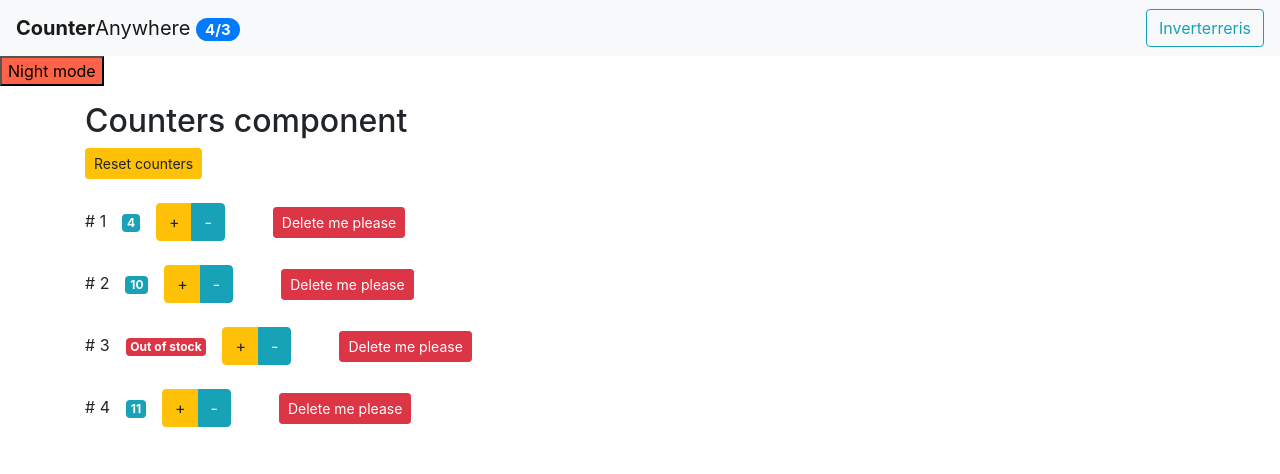
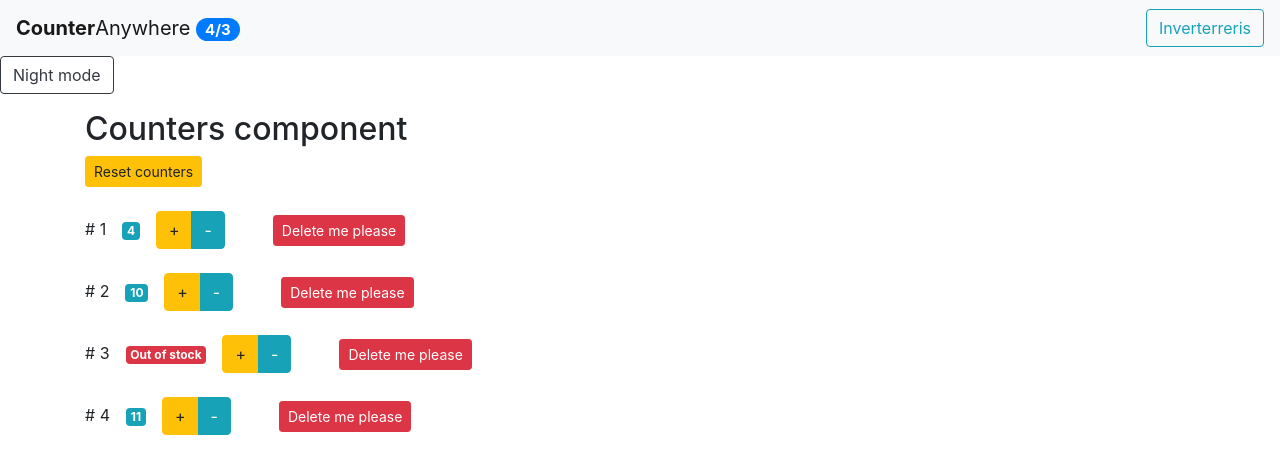
Before and after one commit to MariusCodeAcademy/js3_react_Intro, a React (Create React App) app: page / in a window 1280 px wide. Shown: the top 474 px of the page. Built offline with nearby package versions, Linux system fonts and the light colour scheme.

Commit message:
mission accomplished

```diff
--- a/src/App.js
+++ b/src/App.js
@@ -12,8 +12,8 @@ class App extends Component {
       { id: 4, value: 11 },
     ],
     navbarColors: {
-      dark: 'bg-dark navbar-dark',
-      light: 'bg-light navbar-light',
+      dark: 'navbar bg-dark navbar-dark',
+      light: 'navbar navbar-light bg-light',
     },
     isNavbarLight: true,
   };
@@ -62,16 +62,25 @@ class App extends Component {
     // this.setState({ value: this.state.value + diff });
   };
 
+  handleNavColors = () => {
+    console.log('colors nav');
+    const isNavbarLight = !this.state.isNavbarLight;
+    this.setState({ isNavbarLight });
+  };
+
   render() {
-    const { counters } = this.state;
+    const { counters, navbarColors, isNavbarLight } = this.state;
     return (
       <div className="App ">
         <Navbar
           countersCount={counters.length}
           activeCount={counters.filter((c) => c.value > 0).length}
+          navColors={isNavbarLight ? navbarColors.light : navbarColors.dark}
         />
         {/* mygtukas invertuoja navbar */}
-        <button className="myBtn">Night mode</button>
+        <button onClick={this.handleNavColors} className="btn btn-outline-dark">
+          Night mode
+        </button>
         <main className="container mt-3">
           <Counters
             counters={counters}
--- a/src/components/navBar.jsx
+++ b/src/components/navBar.jsx
@@ -4,15 +4,15 @@ const handleInvert = () => {
   console.log('handle');
 };
 
-const Navbar = ({ countersCount, activeCount }) => {
+const Navbar = (props) => {
   const myClasses = 'navbar navbar-light bg-light';
   return (
-    <nav className={myClasses}>
+    <nav className={props.navColors}>
       {/* <h2 style={{ fontSize: '1em' }}>Blue</h2> */}
       <span className="navbar-brand mb-0">
         <strong>Counter</strong>Anywhere{' '}
         <span className="badge badge-pill badge-primary">
-          {countersCount}/{activeCount}
+          {props.countersCount}/{props.activeCount}
         </span>
       </span>
       <button onClick={handleInvert} className="btn btn-outline-info">
```
